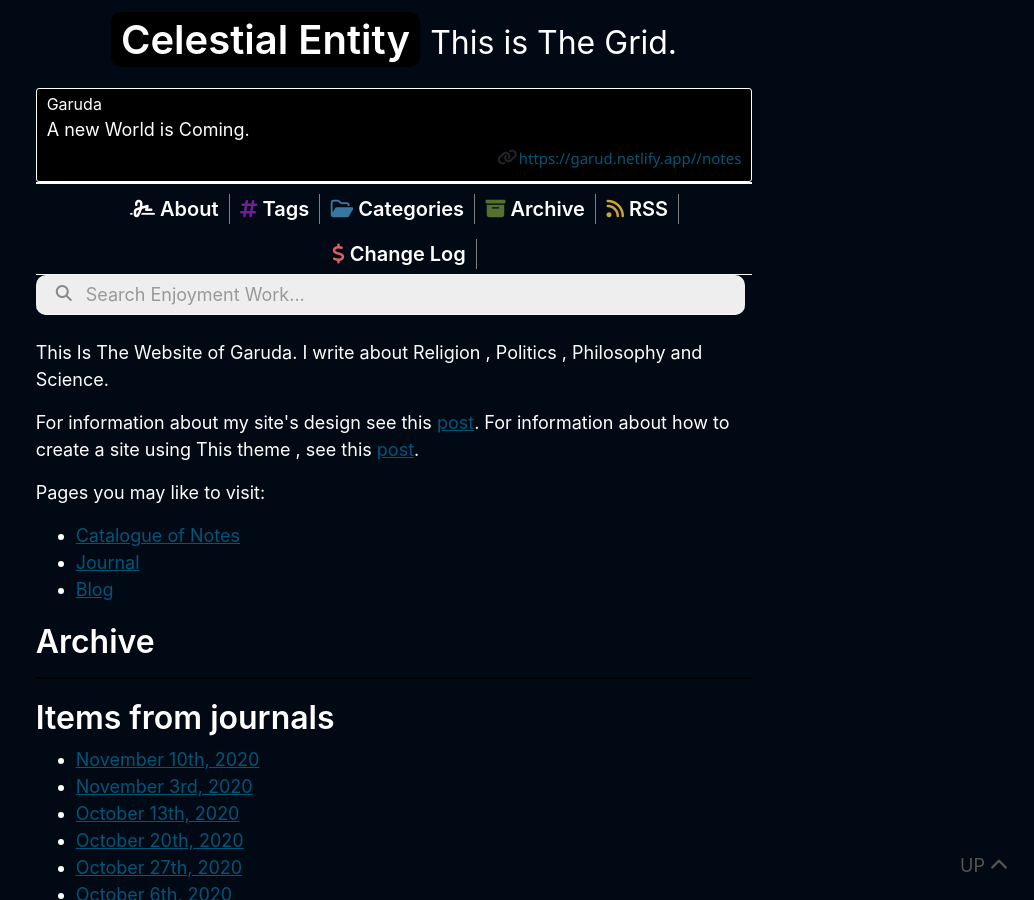
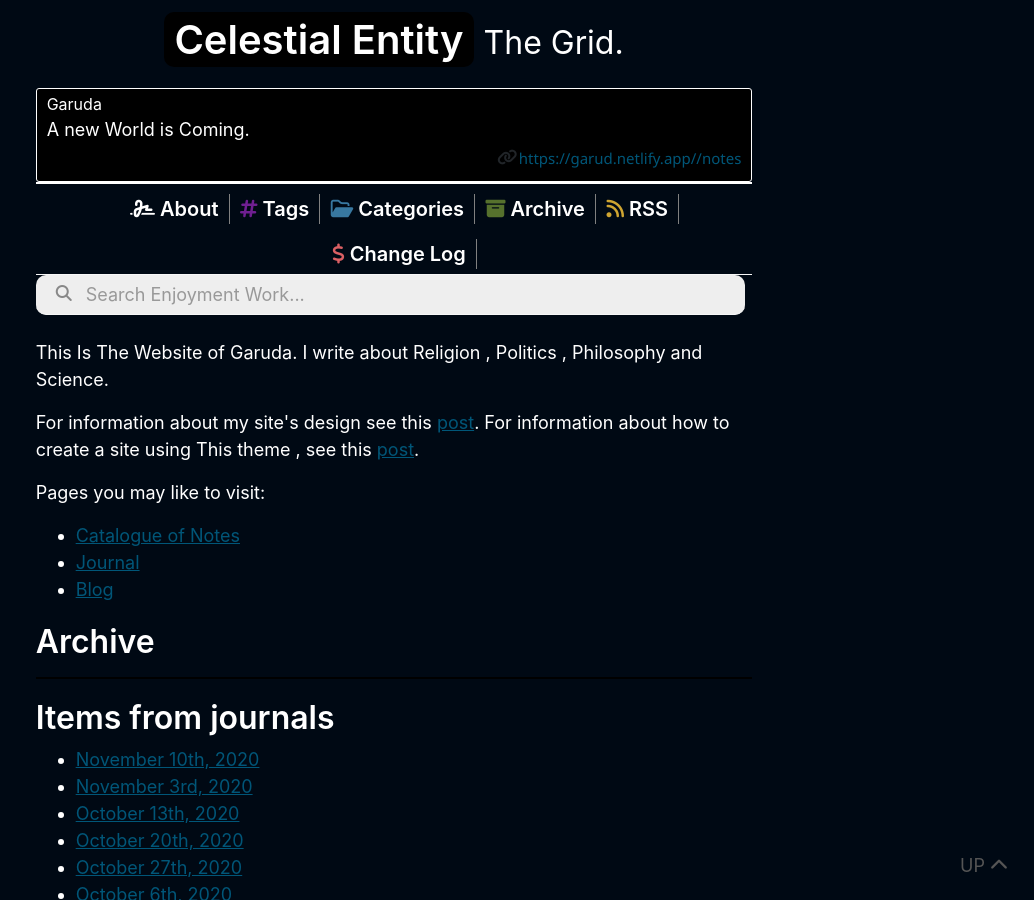
Before and after one commit to stardoom4/blog, a Jekyll site: the page built from index.md, in a window 1280 px wide and 900 px high. Shown: the whole window, without its empty margins (246-1280 px from the left). Built offline with Jekyll 4.4.1, drawn with Linux system fonts in a browser that asks for light colours; nearby versions of some CDN libraries.

Commit message:
Update _config.yml

```diff
--- a/_config.yml
+++ b/_config.yml
@@ -1,6 +1,6 @@
 # Site Data
 title: "Celestial Entity"
-tagline: "This is The Grid."
+tagline: "The Grid."
 name: "Garuda "
 author_bio:
   "I am Garuda"
```
